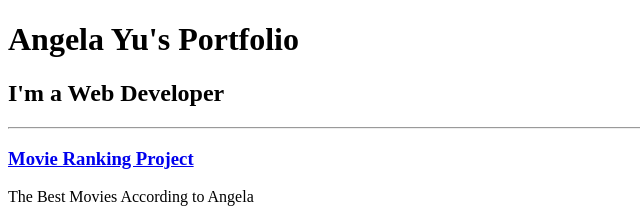
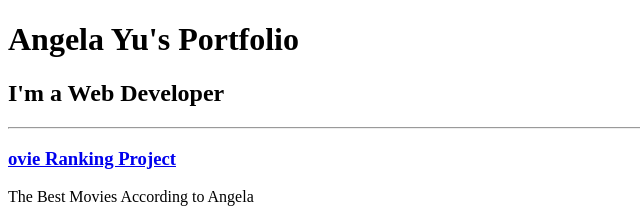
Before and after one commit to Ronaldshein/html-portfolio1, a plain HTML site: page index.html in a window 1280 px wide. Shown: the top 219 px of the page, 0-640 px from the left. Drawn offline with Linux system fonts and the light colour scheme.

Commit message:
Update index.html

```diff
--- a/index.html
+++ b/index.html
@@ -27,7 +27,7 @@ https://developer.mozilla.org/en-US/docs/Web/HTML/Element/img#attr-height -->
     <h1>Angela Yu's Portfolio</h1>
     <h2>I'm a Web Developer</h2>
     <hr>
-    <a href="../4.3 HTML Porfolio Project/public/movie-ranking.html"><h3>Movie Ranking Project</h3></a>
+    <a href="../4.3 HTML Porfolio Project/public/movie-ranking.html"><h3>ovie Ranking Project</h3></a>
     <p>The Best Movies According to Angela</p>
     <img src="./assets/images/movie-ranking.png" width=" 300">
 
```
